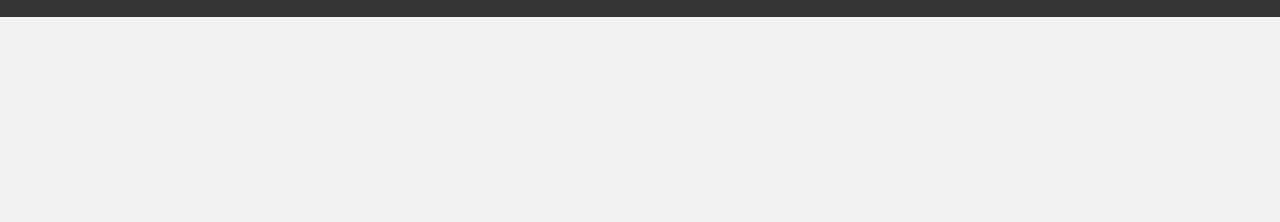
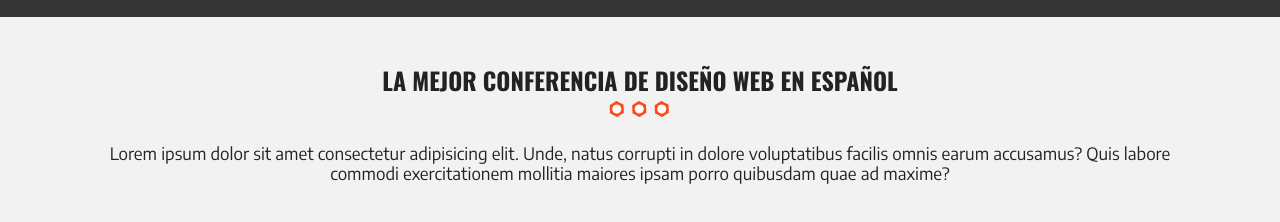
Before and after one commit to m-designer/gdlwebcamp, a website built with Parcel: page index.html in a window 1280 px wide. Shown: the part 882-1104 px from the top of the page. Before the commit the page ends 899 px from the top, so only its background shows below. Built offline with nearby package versions, Linux system fonts and the light colour scheme.

Commit message:
Descripción del Evento
Estilos para la Descripción del Evento

```diff
--- a/css/main.css
+++ b/css/main.css
@@ -112,8 +112,26 @@ body {
     max-width: 1100px;
   }
 }
+.seccion {
+  padding: 3rem 0;
+}
+.seccion p {
+  font-size: 1.7rem;
+  text-align: center;
+}
 h2 {
   font-family: "Oswald", sans-serif;
+  font-size: 2.4em;
+  text-align: center;
+  text-transform: uppercase;
+}
+h2::after {
+  content: "";
+  margin: 0 auto;
+  background-image: url(../img/separador.png);
+  height: 3rem;
+  width: 10rem;
+  display: block;
 }
 
 .hidden,
@@ -389,7 +407,7 @@ div.menu-mobil span {
 
 .clearfix::before,
 .clearfix::after {
-  content: " ";
+  content: "";
   display: table;
 }
 
--- a/index.html
+++ b/index.html
@@ -70,7 +70,18 @@
           <a href="#">Reservaciones</a>
         </nav>
       </div>
+      <!--.contenedor-->
     </div>
+    <!--.barra-->
+    <section class="seccion contenedor">
+      <h2>La mejor conferencia de diseño web en español</h2>
+      <p>
+        Lorem ipsum dolor sit amet consectetur adipisicing elit. Unde, natus
+        corrupti in dolore voluptatibus facilis omnis earum accusamus? Quis
+        labore commodi exercitationem mollitia maiores ipsam porro quibusdam
+        quae ad maxime?
+      </p>
+    </section>
 
     <script src="js/vendor/modernizr-3.11.2.min.js"></script>
     <script src="js/plugins.js"></script>
```
